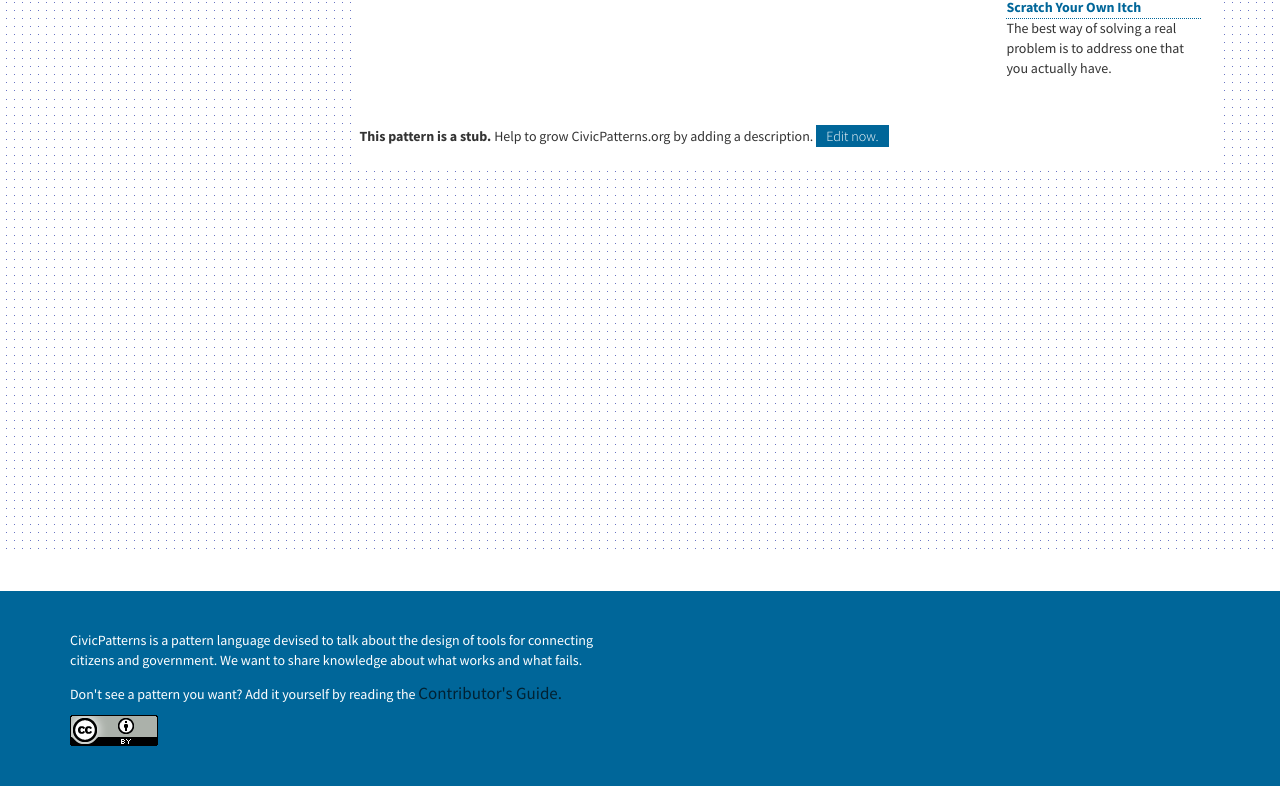
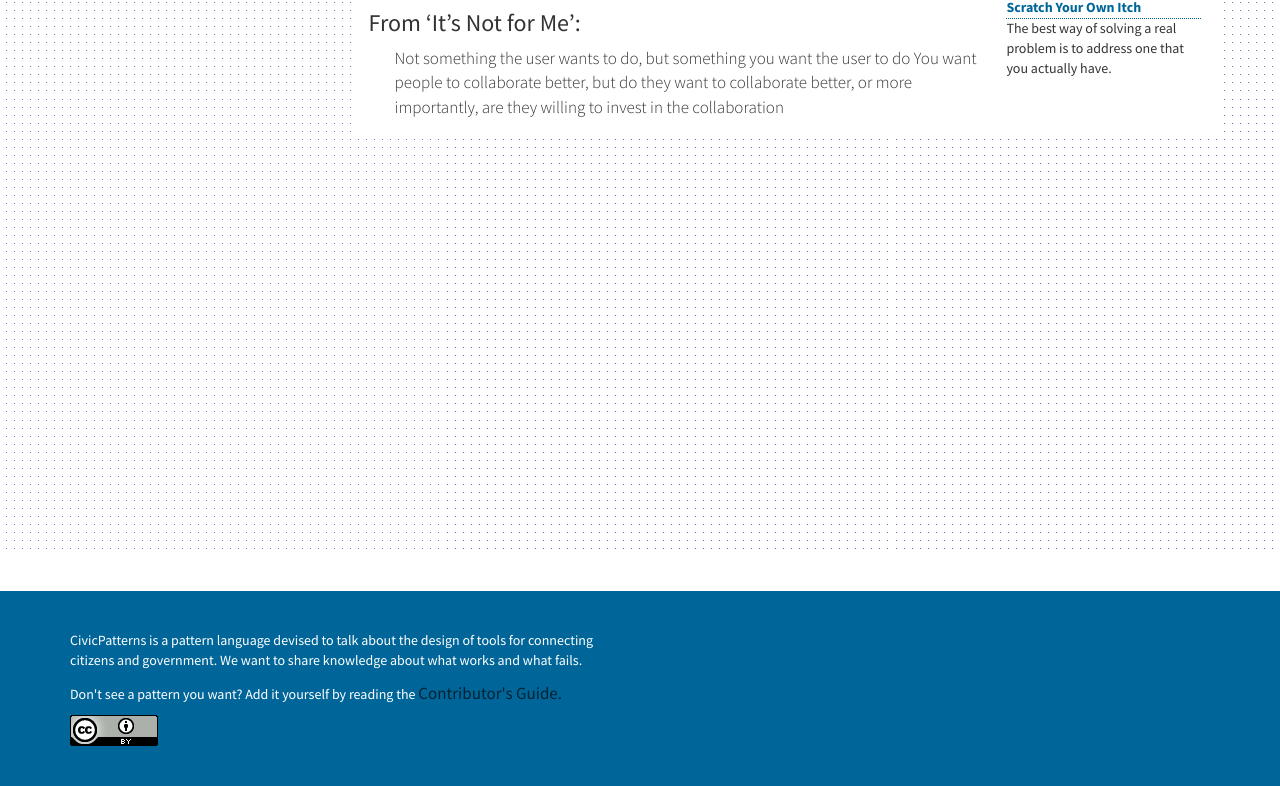
Before and after one commit to Code-for-All/civicpatterns.org, a Jekyll site: the page built from patterns/harness-self-interest.md, in a window 1280 px wide. Shown: the part 320-1106 px from the top of the page. Built offline with Jekyll 4.4.1, drawn with Linux system fonts in a browser that asks for light colours; nearby versions of some CDN libraries; comment, search, counter and statistics services are not loaded.

Commit message:
Import three patterns from Code for America’s repo.

```diff
--- a/patterns/harness-self-interest.md
+++ b/patterns/harness-self-interest.md
@@ -10,5 +10,14 @@ related:
     - Remove A Headache
     - Scratch Your Own Itch
 category: Engagement
-stub: true
+credits:
+    label: It's Not for Me (Code for America)
+    url: https://github.com/codeforamerica/civic-tech-patterns
 ---
+
+
+
+### From 'It's Not for Me':
+
+Not something the user wants to do, but something *you* want the user to do
+You want people to collaborate better, but do *they* want to collaborate better, or more importantly, are they willing to invest in the collaboration
```
Also changed, not shown: patterns/correlation-isnt-causation.md (added, +14 -0 lines), patterns/intention-over-practice.md (added, +16 -0 lines).
